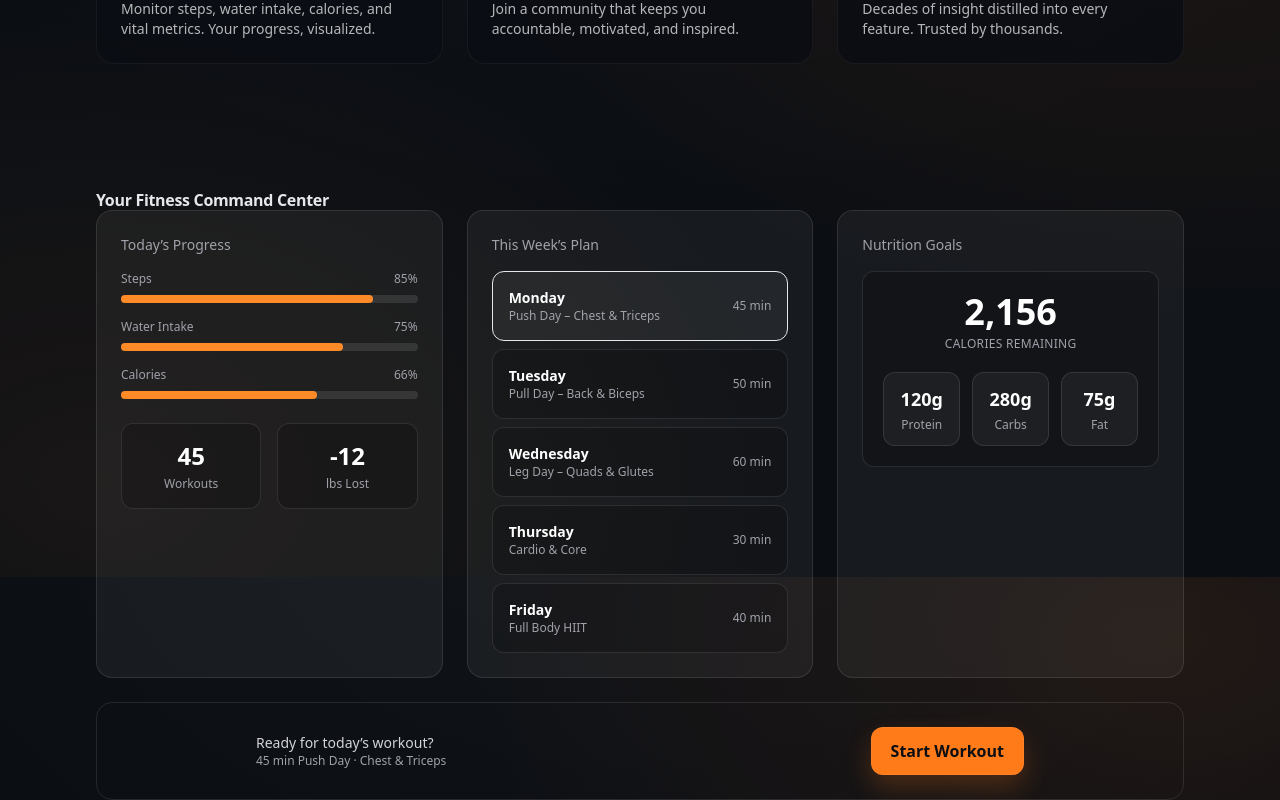
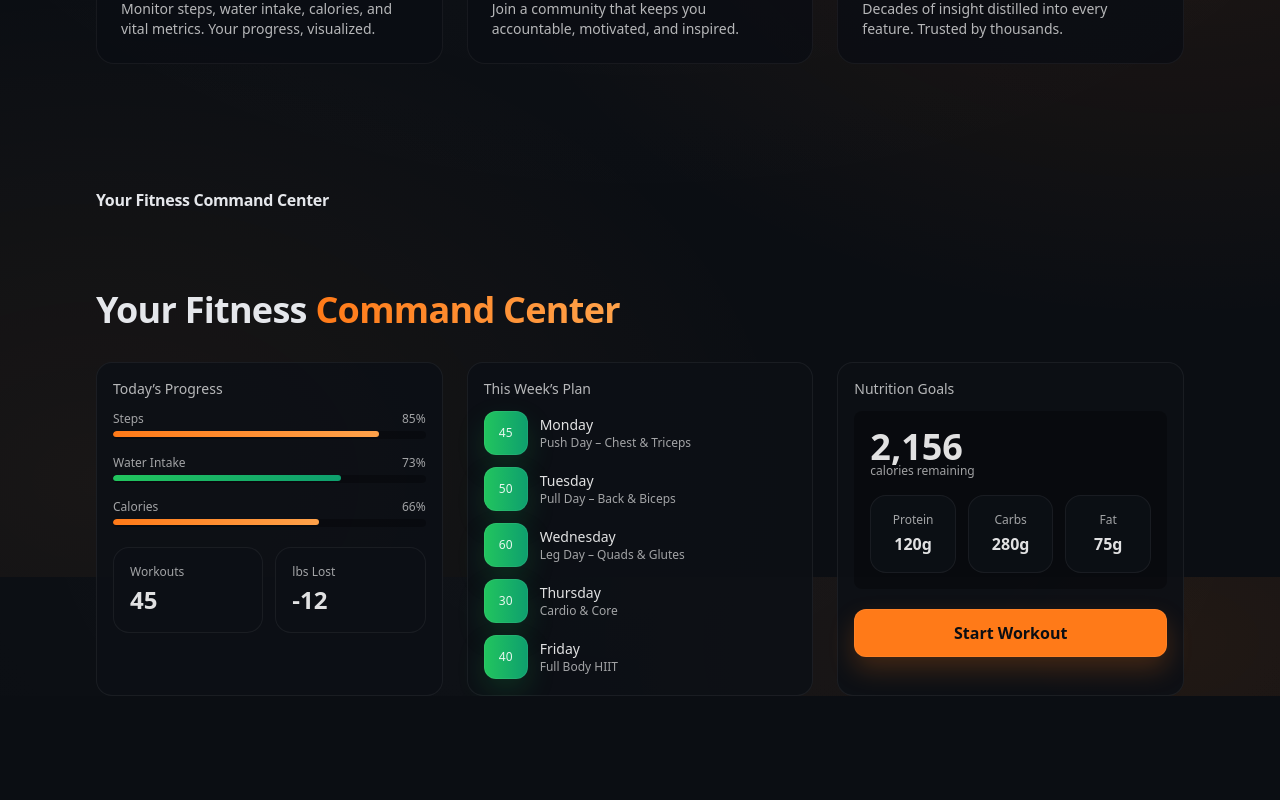
Before and after one commit to GrindFit/grindfit-webapp, a Next.js app: page / in a window 1280 px wide. Shown: the part 1023-1823 px from the top of the page. After the commit the page ends 1719 px from the top, so only its background shows below. Built offline with nearby package versions, Linux system fonts and the light colour scheme.

Commit message:
Update CommandCenter.jsx

```diff
--- a/components/CommandCenter.jsx
+++ b/components/CommandCenter.jsx
@@ -1,128 +1,104 @@
+// components/CommandCenter.jsx
 export default function CommandCenter() {
   return (
-    <div className="grid gap-6 md:grid-cols-2 lg:grid-cols-3">
-      {/* LEFT: Today's Progress */}
-      <div className="rounded-2xl border border-white/10 bg-white/5 p-6">
-        <p className="mb-4 text-sm text-zinc-400 font-medium">Today’s Progress</p>
+    <section id="dashboard" className="mt-20">
+      <h2 className="gf-section-title text-3xl sm:text-4xl">
+        Your Fitness <span className="gf-gradient-text">Command Center</span>
+      </h2>
 
-        <ProgressRow label="Steps" value={85} />
-        <ProgressRow label="Water Intake" value={75} suffix="%" />
-        <ProgressRow label="Calories" value={66} suffix="%" />
-
-        <div className="mt-6 grid grid-cols-2 gap-4">
-          <MiniStat label="Workouts" value="45" />
-          <MiniStat label="lbs Lost" value="-12" />
+      <div className="grid md:grid-cols-3 gap-6 mt-8">
+        {/* Left: Today’s Progress */}
+        <div className="cc-card">
+          <p className="text-sm mb-3 opacity-80">Today’s Progress</p>
+          <div className="space-y-4">
+            <div>
+              <div className="flex justify-between text-xs opacity-70 mb-1">
+                <span>Steps</span><span>85%</span>
+              </div>
+              <div className="w-full bg-black/30 rounded-full h-2 overflow-hidden">
+                <div className="cc-bar cc-bar--orange h-2 w-[85%]" />
               </div>
             </div>
 
-      {/* MIDDLE: This Week's Plan */}
-      <div className="rounded-2xl border border-white/10 bg-white/5 p-6">
-        <p className="mb-4 text-sm text-zinc-400 font-medium">This Week’s Plan</p>
-
-        <PlanRow
-          day="Monday"
-          title="Push Day – Chest & Triceps"
-          meta="45 min"
-          active
-        />
-        <PlanRow day="Tuesday" title="Pull Day – Back & Biceps" meta="50 min" />
-        <PlanRow day="Wednesday" title="Leg Day – Quads & Glutes" meta="60 min" />
-        <PlanRow day="Thursday" title="Cardio & Core" meta="30 min" />
-        <PlanRow day="Friday" title="Full Body HIIT" meta="40 min" />
+            <div>
+              <div className="flex justify-between text-xs opacity-70 mb-1">
+                <span>Water Intake</span><span>73%</span>
+              </div>
+              <div className="w-full bg-black/30 rounded-full h-2 overflow-hidden">
+                <div className="cc-bar cc-bar--green h-2 w-[73%]" />
+              </div>
             </div>
 
-      {/* RIGHT: Nutrition Goals */}
-      <div className="rounded-2xl border border-white/10 bg-white/5 p-6">
-        <p className="mb-4 text-sm text-zinc-400 font-medium">Nutrition Goals</p>
-
-        <div className="rounded-xl border border-white/10 bg-black/20 p-5 text-center">
-          <div className="text-4xl font-extrabold text-white">2,156</div>
-          <div className="mt-1 text-xs uppercase tracking-wide text-zinc-400">
-            calories remaining
+            <div>
+              <div className="flex justify-between text-xs opacity-70 mb-1">
+                <span>Calories</span><span>66%</span>
               </div>
-
-          <div className="mt-5 grid grid-cols-3 gap-3 text-left">
-            <MacroBox label="Protein" value="120g" />
-            <MacroBox label="Carbs" value="280g" />
-            <MacroBox label="Fat" value="75g" />
+              <div className="w-full bg-black/30 rounded-full h-2 overflow-hidden">
+                <div className="cc-bar cc-bar--orange h-2 w-[66%]" />
               </div>
             </div>
           </div>
 
-      {/* FULL-WIDTH CTA ROW */}
-      <div className="lg:col-span-3 rounded-2xl border border-white/10 bg-gradient-to-r from-[var(--gf-orange-start)]/15 via-[var(--gf-orange-mid)]/10 to-transparent p-6">
-        <div className="mx-auto flex max-w-3xl flex-col items-center gap-3 text-center md:flex-row md:justify-between md:text-left">
-          <div>
-            <p className="text-sm text-zinc-300">Ready for today’s workout?</p>
-            <p className="text-xs text-zinc-400">
-              45 min Push Day · Chest &amp; Triceps
-            </p>
+          <div className="grid grid-cols-2 gap-3 mt-5">
+            <div className="cc-card">
+              <p className="text-xs opacity-70">Workouts</p>
+              <p className="text-2xl font-bold mt-1">45</p>
             </div>
-
-          <button className="gf-cta rounded-xl bg-[var(--gf-btn)] px-5 py-3 font-semibold text-black hover:brightness-105">
-            Start Workout
-          </button>
+            <div className="cc-card">
+              <p className="text-xs opacity-70">lbs Lost</p>
+              <p className="text-2xl font-bold mt-1">-12</p>
             </div>
           </div>
         </div>
+
+        {/* Middle: This Week’s Plan */}
+        <div className="cc-card">
+          <p className="text-sm mb-3 opacity-80">This Week’s Plan</p>
+          <ul className="space-y-3 text-sm">
+            {[
+              ['Monday',    'Push Day – Chest & Triceps',  '45 min'],
+              ['Tuesday',   'Pull Day – Back & Biceps',    '50 min'],
+              ['Wednesday', 'Leg Day – Quads & Glutes',    '60 min'],
+              ['Thursday',  'Cardio & Core',               '30 min'],
+              ['Friday',    'Full Body HIIT',              '40 min'],
+            ].map(([day, what, time]) => (
+              <li key={day} className="flex items-center gap-3">
+                <div className="gf-icon gf-icon--green text-white/90 text-xs w-7 h-7 rounded-md flex items-center justify-center">
+                  {time.replace(' min','')}
+                </div>
+                <div className="flex-1">
+                  <p className="font-medium">{day}</p>
+                  <p className="text-xs opacity-70">{what}</p>
+                </div>
+              </li>
+            ))}
+          </ul>
+        </div>
+
+        {/* Right: Nutrition Goals */}
+        <div className="cc-card">
+          <p className="text-sm mb-3 opacity-80">Nutrition Goals</p>
+          <div className="bg-black/30 rounded-lg p-4">
+            <p className="text-4xl font-extrabold">2,156</p>
+            <p className="text-xs opacity-70 -mt-1 mb-4">calories remaining</p>
+
+            <div className="grid grid-cols-3 gap-3 text-center">
+              {[
+                ['Protein','120g'],
+                ['Carbs','280g'],
+                ['Fat','75g'],
+              ].map(([k, v]) => (
+                <div key={k} className="cc-card">
+                  <p className="text-xs opacity-70">{k}</p>
+                  <p className="font-bold mt-1">{v}</p>
+                </div>
+              ))}
+            </div>
+          </div>
+
+          <button className="gf-cta mt-5 w-full">Start Workout</button>
+        </div>
+      </div>
+    </section>
   );
 }
-
-/* ---------- Small, local UI helpers ---------- */
-
-function ProgressRow({ label, value, suffix = "%" }) {
-  // value: 0 - 100
-  const display = Math.max(0, Math.min(100, value));
-  return (
-    <div className="mb-4">
-      <div className="mb-2 flex items-center justify-between text-xs text-zinc-400">
-        <span>{label}</span>
-        <span>{display}{suffix}</span>
-      </div>
-      <div className="h-2 w-full rounded-full bg-white/10">
-        <div
-          className="h-2 rounded-full bg-[var(--gf-orange-mid)]"
-          style={{ width: `${display}%` }}
-        />
-      </div>
-    </div>
-  );
-}
-
-function MiniStat({ label, value }) {
-  return (
-    <div className="rounded-xl border border-white/10 bg-black/20 p-4 text-center">
-      <div className="text-2xl font-bold text-white">{value}</div>
-      <div className="mt-1 text-xs text-zinc-400">{label}</div>
-    </div>
-  );
-}
-
-function PlanRow({ day, title, meta, active = false }) {
-  return (
-    <div
-      className={`mt-2 rounded-xl border p-4 ${
-        active
-          ? "border-[var(--gf-orange-mid)]/40 bg-white/5"
-          : "border-white/10 bg-black/20"
-      }`}
-    >
-      <div className="flex items-center justify-between">
-        <div>
-          <div className="text-sm font-semibold text-white">{day}</div>
-          <div className="text-xs text-zinc-400">{title}</div>
-        </div>
-        <div className="text-xs text-zinc-400">{meta}</div>
-      </div>
-    </div>
-  );
-}
-
-function MacroBox({ label, value }) {
-  return (
-    <div className="rounded-xl border border-white/10 bg-white/5 p-3 text-center">
-      <div className="text-lg font-bold text-white">{value}</div>
-      <div className="mt-1 text-xs text-zinc-400">{label}</div>
-    </div>
-  );
-}
```
Lines whose indentation alone changed are shown as unchanged.
